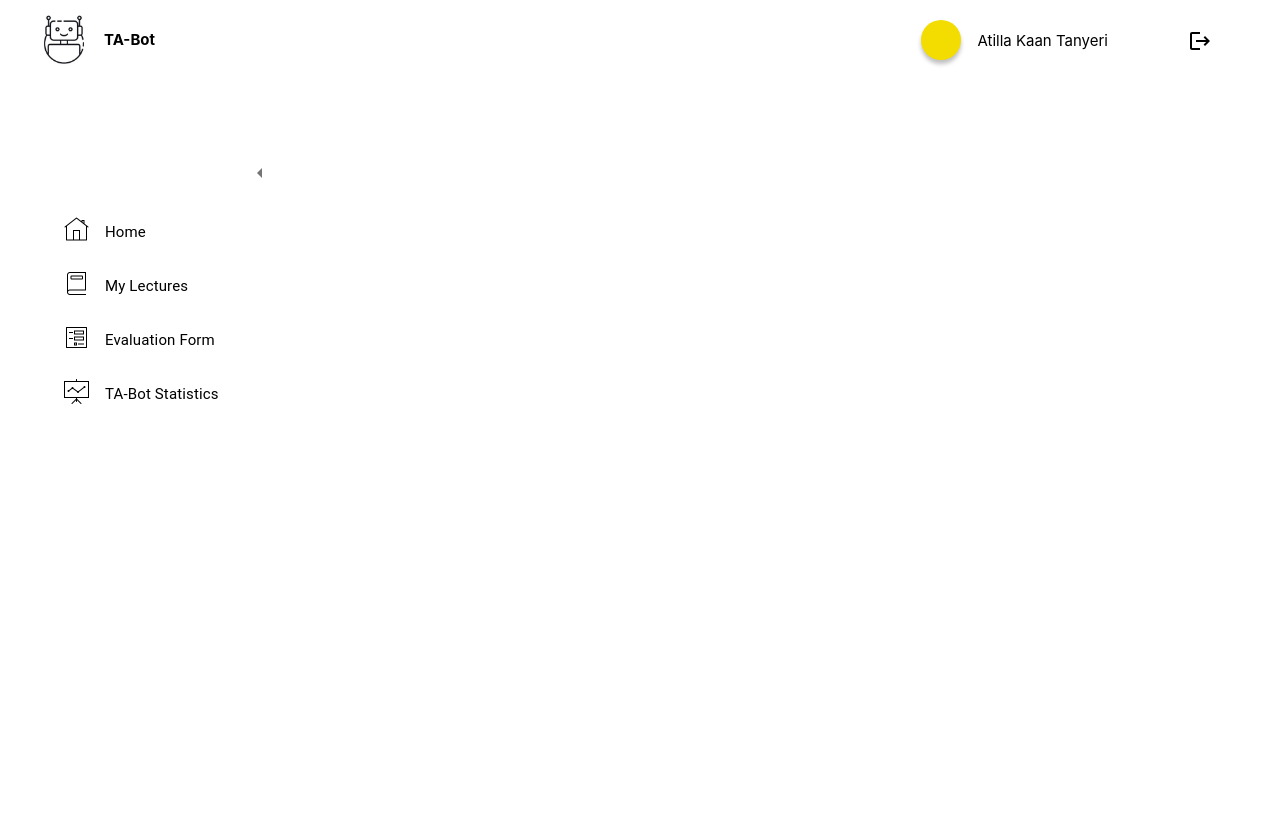
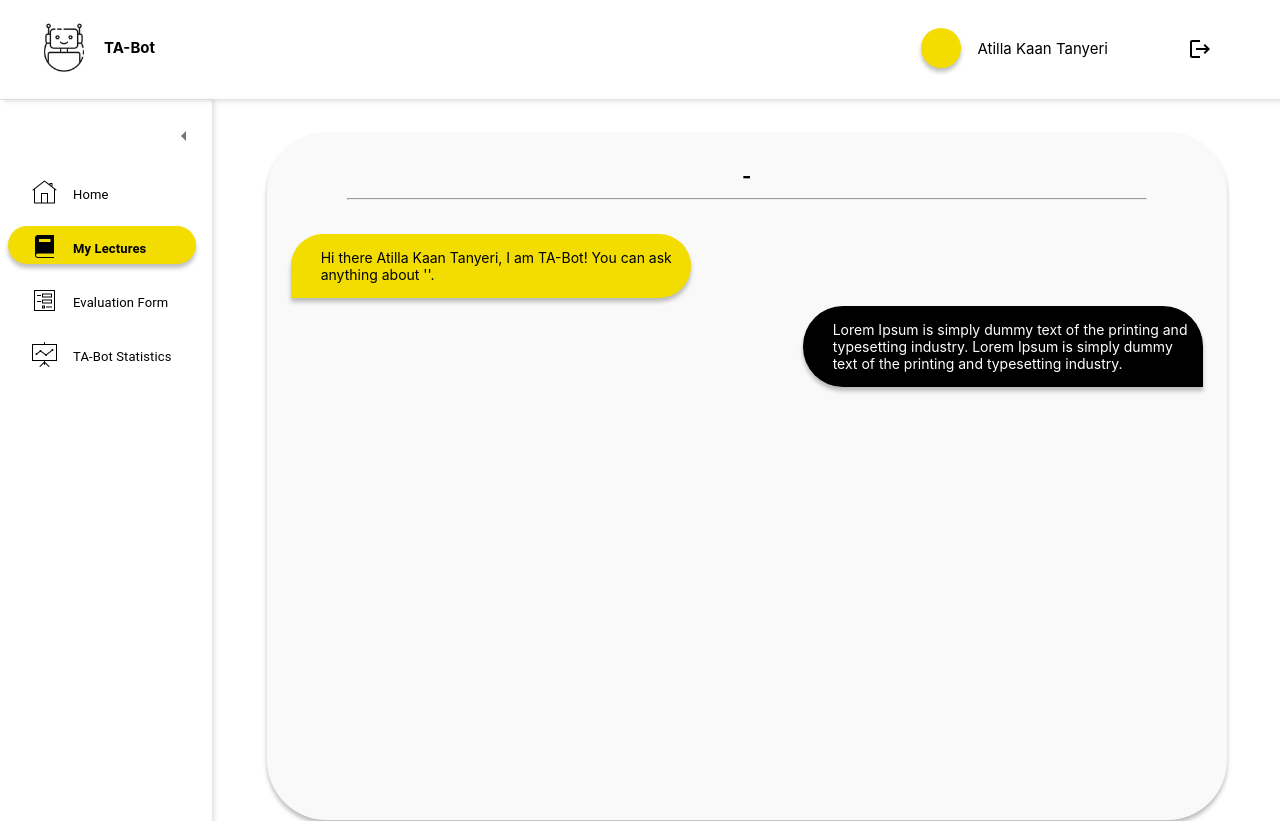
Before and after one commit to atillakaantanyeri/TA-Bot, a React (Create React App) app: page /chat in a window 1280 px wide. Shown: the top 821 px of the page. Built offline with nearby package versions, Linux system fonts and the light colour scheme; sample sign-in values are in the browser's storage.

Commit message:
edit header and sidebar, create chat page

```diff
--- a/src/components/footer.js
+++ b/src/components/footer.js
@@ -35,8 +35,9 @@ const theme = createTheme();
 //css classes
 const useStyles = makeStyles((theme) => ({
     footer: {
-        backgroundColor: 'rgba(196, 196, 196, 0.1)',
-        boxShadow: '0px 4px 4px rgba(0, 0, 0, 0.25)',
+        backgroundColor: 'rgba(196, 196, 196, 0.01)',
+        boxShadow: '4px 0px 4px rgba(0, 0, 0, 0.1)',
+        borderTop: '1px solid rgba(0, 0, 0, 0.1)',
         width: "100%",
         [theme.breakpoints.up('xl')]: {
           bottom: 0,
--- a/src/components/header.js
+++ b/src/components/header.js
@@ -36,27 +36,32 @@ export default function Header() {
         <Grid container
         direction='row'
         justifyContent='space-between'
-        sx={{height: '81px', lineHeight: '80px'}}
+        sx={{
+            height: '100px',
+            lineHeight: '80px',
+            backgroundColor: 'rgba(196, 196, 196, 0.01)',
+            boxShadow: '4px 2px 4px rgba(0, 0, 0, 0.1)',
+            borderBottom: '1px solid rgba(0, 0, 0, 0.1)'}}
         >
-            <Grid item xs={8}>
+            <Grid item xs={8} sx={{mt: 1}}>
                     <Grid container
                     direction='row'
                     justifyContent=''
                     sx={{pl: 3}}
                     >
-                        <Link to="/" style={{ textDecoration: 'none', color: 'black' }}>
+                        <Link to="/" style={{ textDecoration: 'none', color: 'black'}}>
                             <Grid item>
                                 <img src={tabotIcon} alt="tabotIcon" className={classes.icon}/>
                             </Grid>
                         </Link>
-                        <Link to="/" style={{ textDecoration: 'none', color: 'black' }}>
+                        <Link to="/" style={{ textDecoration: 'none', color: 'black'}}>
                             <Grid item>
                                 <Typography variant='h2'>TA-Bot</Typography>
                             </Grid>
                         </Link>
                     </Grid>
             </Grid>
-            <Grid item xs={4}>
+            <Grid item xs={4} sx={{mt: 1}}>
                 <Grid container
                 direction='row'
                 justifyContent='center'
--- a/src/components/sidebar.js
+++ b/src/components/sidebar.js
@@ -26,7 +26,6 @@ const useStyles = makeStyles((theme) => ({
         backgroundColor: '#F3DD00',
         boxShadow: '0px 4px 4px rgba(0, 0, 0, 0.25)',
         borderRadius: '25px',
-        width: '220px',
         transition: 'width',
         overflow: 'hidden'
     },
@@ -36,13 +35,16 @@ export default function Sidebar() {
     const classes = useStyles();
     const location = useLocation();
 
-    const {value1, value2} = useContext(Context);
+    const {value1} = useContext(Context);
     const [isCollapsed, setIsCollapsed] = value1;
 
+    const currentWidth = window.innerWidth;
+
     function collapseSidebar() {
+        console.log(currentWidth);
         if(!isCollapsed) {
             setIsCollapsed(!isCollapsed);
-            document.getElementById('icon').style.width = '80px';
+            document.getElementById('icon').style.width = '130px';
             document.getElementById('home').style.width = '80px';
             document.getElementById('lectures').style.width = '80px';
             document.getElementById('form').style.width = '80px';
@@ -50,23 +52,27 @@ export default function Sidebar() {
         }
         else {
             setIsCollapsed(!isCollapsed);
-            document.getElementById('icon').style.width = '240px';
-            document.getElementById('home').style.width = '220px';
-            document.getElementById('lectures').style.width = '220px';
-            document.getElementById('form').style.width = '220px';
-            document.getElementById('statistics').style.width = '220px';
+            document.getElementById('icon').style.width = '100%';
+            document.getElementById('home').style.width = '80%';
+            document.getElementById('lectures').style.width = '80%';
+            document.getElementById('form').style.width = '80%';
+            document.getElementById('statistics').style.width = '80%';
         }
     };
 
   return (
     <>
-        <Grid item xs={isCollapsed ? 1 : 2} sx={{ml: 6, mt: 1}}>
+        <Grid item xs={isCollapsed ? 1 : 2} sx={{
+            backgroundColor: 'rgba(196, 196, 196, 0.01)',
+            boxShadow: '2px 0px 4px rgba(0, 0, 0, 0.1)',
+            borderRight: '1px solid rgba(0, 0, 0, 0.1)',}}>
             <Grid container
             direction='column'
             justfiyContent='space-evenly'
             spacing={1}
+            sx={{mt: 1}}
             >
-                <Grid item id='icon' sx={{textAlign: 'end', width: isCollapsed ? '80px' : '240px', transition: 'width'}}>
+                <Grid item fullWidth id='icon' sx={{textAlign: 'end', pr: 1, width: isCollapsed ? '130px' : null, transition: 'width'}}>
                     <IconButton onClick={collapseSidebar}>
                         {isCollapsed ? (
                             <ArrowRightIcon />
@@ -75,8 +81,8 @@ export default function Sidebar() {
                         )}
                     </IconButton>
                 </Grid>
-                <Grid item id='home' className={location.pathname === '/' ? classes.sidebarItems : null}
-                sx={{mt: 2, width: isCollapsed ? '80px' : '220px'}}>
+                <Grid item fullWidth id='home' className={location.pathname === '/' ? classes.sidebarItems : null}
+                sx={{mt: 2, mx: (currentWidth > 1400) ? 5 : 2, width: isCollapsed ? '80px' : null}}>
                     <Link to="/" style={{ textDecoration: 'none' }}>
                         <Grid container
                         direction='row'
@@ -89,14 +95,14 @@ export default function Sidebar() {
                             </Grid>
                             {!isCollapsed ? (
                             <Grid item>
-                                <Typography sx={{fontWeight: location.pathname === '/' ? 'bold' : null, lineHeight: '30px', fontSize: 15}}>Home</Typography>
+                                <Typography sx={{fontWeight: location.pathname === '/' ? 'bold' : null, lineHeight: '30px', fontSize: 13}}>Home</Typography>
                             </Grid>
                             ) : null}
                         </Grid>
                     </Link>
                 </Grid>
-                <Grid item id='lectures' className={location.pathname === '/lectures' ? classes.sidebarItems : null}
-                sx={{mt: 2, width: isCollapsed ? '80px' : '220px'}}>
+                <Grid item fullWidth id='lectures' className={location.pathname === '/lectures' || location.pathname === '/chat' ? classes.sidebarItems : null}
+                sx={{mt: 2, mx: (currentWidth > 1400) ? 5 : 2, width: isCollapsed ? '80px' : null}}>
                     <Link to="/lectures" style={{ textDecoration: 'none' }} >
                         <Grid container
                         direction='row'
@@ -105,18 +111,18 @@ export default function Sidebar() {
                         sx={{ml: 0, color: 'black'}}
                         >
                             <Grid item>
-                                <img src={location.pathname === '/lectures' ? lecturesBlack : lecturesWhite} className={classes.sidebarIcons}/>
+                                <img src={location.pathname === '/lectures' || location.pathname === '/chat' ? lecturesBlack : lecturesWhite} className={classes.sidebarIcons}/>
                             </Grid>
                             {!isCollapsed ? (
                             <Grid item>
-                                <Typography sx={{fontWeight: location.pathname === '/lectures' ? 'bold' : null, lineHeight: '30px', fontSize: 15}}>My Lectures</Typography>
+                                <Typography sx={{fontWeight: location.pathname === '/lectures' || location.pathname === '/chat' ? 'bold' : null, lineHeight: '30px', fontSize: 13}}>My Lectures</Typography>
                             </Grid>
                             ) : null}
                         </Grid>
                     </Link>
                 </Grid>
-                <Grid item id='form' className={location.pathname === '/form' ? classes.sidebarItems : null}
-                sx={{mt: 2, width: isCollapsed ? '80px' : '220px'}}>
+                <Grid item fullWidth id='form' className={location.pathname === '/form' ? classes.sidebarItems : null}
+                sx={{mt: 2,mx: (currentWidth > 1400) ? 5 : 2, width: isCollapsed ? '80px' : null}}>
                     <Link to="/form" style={{ textDecoration: 'none' }}>
                         <Grid container
                         direction='row'
@@ -129,14 +135,14 @@ export default function Sidebar() {
                             </Grid>
                             {!isCollapsed ? (
                             <Grid item>
-                                <Typography sx={{fontWeight: location.pathname === '/form' ? 'bold' : null, lineHeight: '30px', fontSize: 15}}>Evaluation Form</Typography>
+                                <Typography sx={{fontWeight: location.pathname === '/form' ? 'bold' : null, lineHeight: '30px', fontSize: 13}}>Evaluation Form</Typography>
                             </Grid>
                             ) : null}
                         </Grid>
                     </Link>
                 </Grid>
-                <Grid item id='statistics' className={location.pathname === '/statistics' ? classes.sidebarItems : null}
-                sx={{mt: 2, width: isCollapsed ? '80px' : '220px'}}>
+                <Grid item fullWidth id='statistics' className={location.pathname === '/statistics' ? classes.sidebarItems : null}
+                sx={{mt: 2, mx: (currentWidth > 1400) ? 5 : 2, width: isCollapsed ? '80px' : null}}>
                     <Link to="/statistics" style={{ textDecoration: 'none' }}>
                         <Grid container
                         direction='row'
@@ -149,7 +155,7 @@ export default function Sidebar() {
                             </Grid>
                             {!isCollapsed ? (
                             <Grid item>
-                                <Typography sx={{fontWeight: location.pathname === '/statistics' ? 'bold' : null, lineHeight: '30px', fontSize: 15,}}>TA-Bot Statistics</Typography>
+                                <Typography sx={{fontWeight: location.pathname === '/statistics' ? 'bold' : null, lineHeight: '30px', fontSize: 13,}}>TA-Bot Statistics</Typography>
                             </Grid>
                             ) : null}
                         </Grid>
--- a/src/pages/Chat.js
+++ b/src/pages/Chat.js
@@ -1,8 +1,17 @@
-import * as React from 'react';
+import React, {useContext} from 'react';
 import Grid from '@mui/material/Grid';
+import { Typography } from '@mui/material';
+import Button from '@mui/material/Button';
 import { makeStyles } from '@material-ui/core/styles';
 import { createTheme, ThemeProvider } from '@mui/material/styles';
-
+import IconButton from '@mui/material/IconButton';
+import DeleteIcon from '@mui/icons-material/Delete';
+import MenuItem from "@material-ui/core/MenuItem";
+import Select from '@mui/material/Select';
+import FormControl from '@mui/material/FormControl';
+import InputLabel from '@mui/material/InputLabel';
+import { Context } from './Context';
+import { useNavigate } from 'react-router-dom';
 import Header from '../components/header';
 import Sidebar from '../components/sidebar';
 import Footer from '../components/footer';
@@ -80,11 +89,58 @@ const theme = createTheme();
 
 //css classes
 const useStyles = makeStyles((theme) => ({
-
+  botMsgBox: {
+    backgroundColor: '#F3DD00',
+    boxShadow: '0px 4px 4px rgba(0, 0, 0, 0.25)',
+    borderTopLeftRadius: 40,
+    borderTopRightRadius: 40,
+    borderBottomRightRadius: 40,
+    textAlign: 'start',
+  },
+  botMsgTitle: {
+    fontWeight: 'bold',
+    paddingLeft: '30px',
+    paddingTop: '15px',
+    fontSize: 16,
+  },
+  botMsgContent: {
+    paddingTop: '15px',
+    paddingBottom: '15px',
+    paddingLeft: '30px',
+    paddingRight: '15px',
+    fontSize: 14,
+  },
+  userMsgBox: {
+    backgroundColor: 'black',
+    color: 'white',
+    boxShadow: '0px 4px 4px rgba(0, 0, 0, 0.25)',
+    borderTopLeftRadius: 40,
+    borderTopRightRadius: 40,
+    borderBottomLeftRadius: 40,
+    textAlign: 'start',
+  },
+  userMsgTitle: {
+    fontWeight: 'bold',
+    paddingRight: '30px',
+    paddingTop: '10px',
+    fontSize: 16,
+  },
+  userMsgContent: {
+    paddingTop: '15px',
+    paddingBottom: '15px',
+    paddingRight: '15px',
+    paddingLeft: '30px',
+    fontSize: 14,
+  },
 }));
 
 export default function Chat() {
     const classes = useStyles();
+
+    const {value1, value2, value3} = useContext(Context);
+    const [isCollapsed, setIsCollapsed] = value1;
+    const [myLectures, setMyLectures] = value2;
+    const [selectedLecture, setSelectedLecture] = value3;
 
   return (
     <>
@@ -93,12 +149,59 @@ export default function Chat() {
         <Grid container
         direction='row'
         justfiyContent='space-evenly'
-        sx={{mt: 8, mb: 30, height: '800px'}}
+        sx={{height: '800px'}}
         >
             <Sidebar />
 
-            <Grid item>
-
+            <Grid item xs={isCollapsed ? 10 : 9} sx={
+              {mt: 4, mb: 10, mx: 'auto',
+              backgroundColor: 'rgba(196, 196, 196, 0.10)',
+              boxShadow: '0px 4px 4px rgba(0, 0, 0, 0.25)',
+              borderRadius: 15,}}>
+                <Grid container
+                direction='row'
+                justifyContent='center'
+                sx={{mb: 2}}
+                >
+                  <Grid item xs={10} sx={{fontWeight: 'bold', fontSize: 20, mt: 4, textAlign: 'center'}}>
+                    {selectedLecture.code} - {selectedLecture.name}
+                    <hr />
+                  </Grid>
+                </Grid>
+                {/* BOT MSG */}
+                <Grid container
+                direction='row'
+                justifyContent='start'
+                sx={{}}
+                >
+                  <Grid item xs={5} sx={{mt: 1, ml: 3}} className={classes.botMsgBox}>
+                    <Grid container
+                    direction='column'
+                    >
+                      {/* <Grid item className={classes.botMsgTitle}>
+                        Teaching Assistant Bot (TA-Bot)
+                      </Grid> */}
+                      <Grid item className={classes.botMsgContent}>
+                        Hi there Atilla Kaan Tanyeri, I am TA-Bot! You can ask anything about '{selectedLecture.name}'.
+                      </Grid>
+                    </Grid>
+                  </Grid>
+                </Grid>
+                {/* USER MSG */}
+                <Grid container
+                direction='row'
+                justifyContent='end'
+                sx={{}}
+                >
+                  <Grid item xs={5} sx={{mt: 1, mr: 3}} className={classes.userMsgBox}>
+                    {/* <Grid item className={classes.userMsgTitle}>
+                        Atilla Kaan Tanyeri
+                      </Grid> */}
+                      <Grid item className={classes.userMsgContent}>
+                      Lorem Ipsum is simply dummy text of the printing and typesetting industry. Lorem Ipsum is simply dummy text of the printing and typesetting industry.
+                      </Grid>
+                  </Grid>
+                </Grid>
             </Grid>
 
         </Grid>
--- a/src/pages/Form.js
+++ b/src/pages/Form.js
@@ -93,11 +93,11 @@ export default function Form() {
         <Grid container
         direction='row'
         justfiyContent='space-evenly'
-        sx={{mt: 8, mb: 20, height: '800px'}}
+        sx={{height: '800px'}}
         >
             <Sidebar />
 
-            <Grid item>
+            <Grid item sx={{mt: 4, mx: 'auto', mb: 10}}>
 
             </Grid>
 
--- a/src/pages/Home.js
+++ b/src/pages/Home.js
@@ -147,10 +147,10 @@ export default function Home() {
         <Grid container
         direction='row'
         justfiyContent='space-evenly'
-        sx={{mt: 8, mb: 30, height: '800px'}}
+        sx={{height: '100%'}}
         >
             <Sidebar />
-            <Grid item xs={isCollapsed ? 9 : 8} sx={{ml: 7}}>
+            <Grid item xs={isCollapsed ? 10 : 9} sx={{mt: 4, mx: 'auto', mb: 10}}>
                 <Grid container
                 direction='row'
                 justifyContent=''
--- a/src/pages/Statistics.js
+++ b/src/pages/Statistics.js
@@ -94,11 +94,11 @@ export default function Statistics() {
         <Grid container
         direction='row'
         justfiyContent='space-evenly'
-        sx={{mt: 8, mb: 30, height: '800px'}}
+        sx={{height: '800px'}}
         >
             <Sidebar />
 
-            <Grid item>
+            <Grid item sx={{mt: 4, mx: 'auto', mb: 10}}>
 
             </Grid>
 
```
Also changed, not shown: src/pages/Lectures.js (+6 -3 lines).
